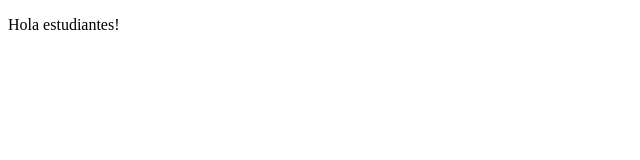
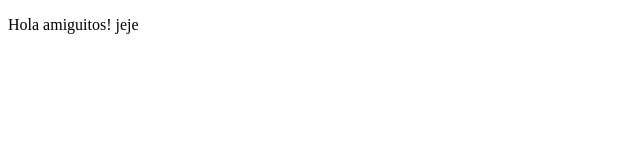
Before and after one commit to aoviedogh/proyectoDemo, a plain HTML site: page index.html in a window 1280 px wide. Shown: the full height of the page, 0-640 px from the left. Drawn offline with Linux system fonts and the light colour scheme.

Commit message:
nuevo cambio

```diff
--- a/index.html
+++ b/index.html
@@ -8,7 +8,7 @@
 </head>
 <body>
     <p>
-        Hola estudiantes!
+        Hola amiguitos! jeje
     </p>
 </body>
 </html>
```
